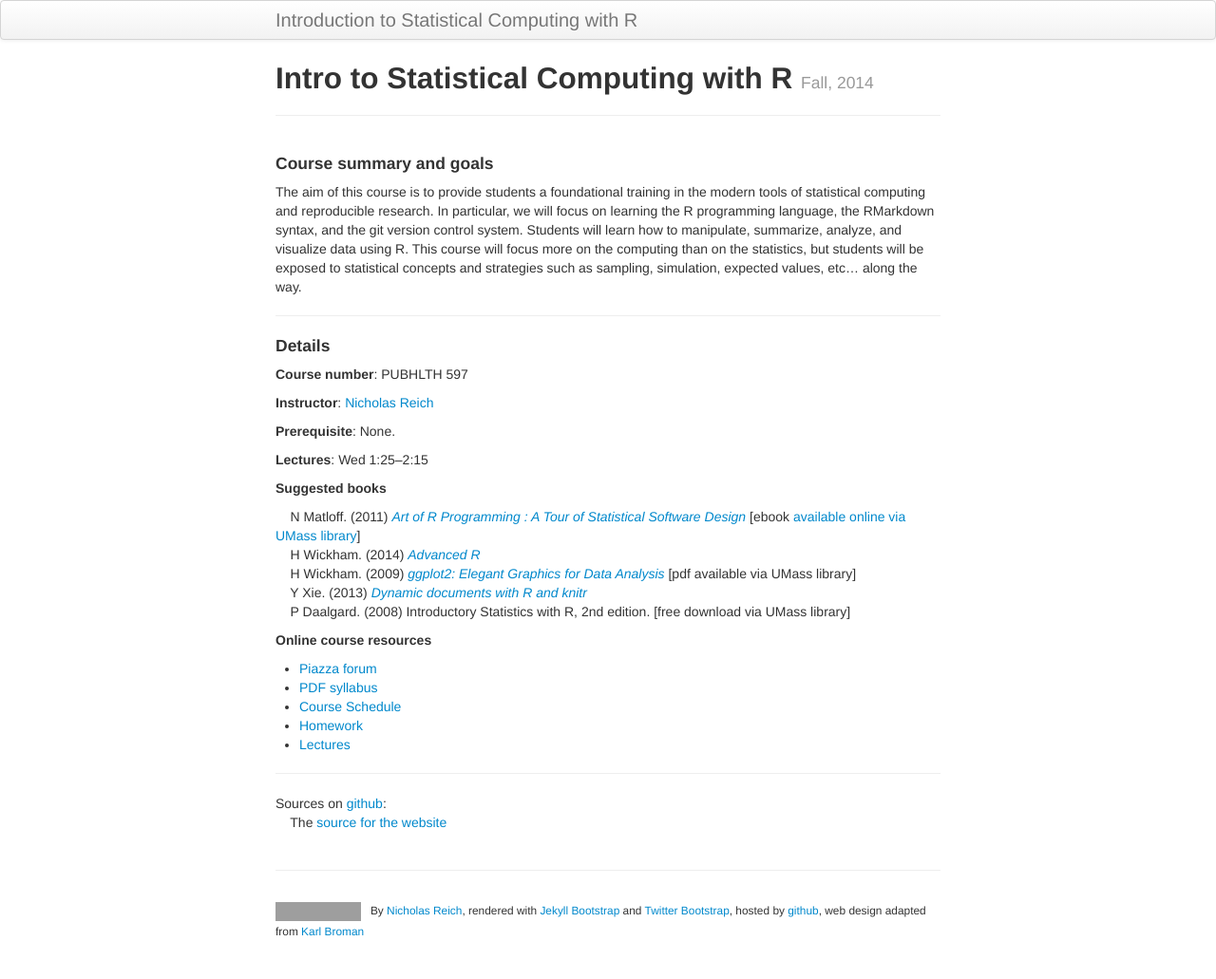
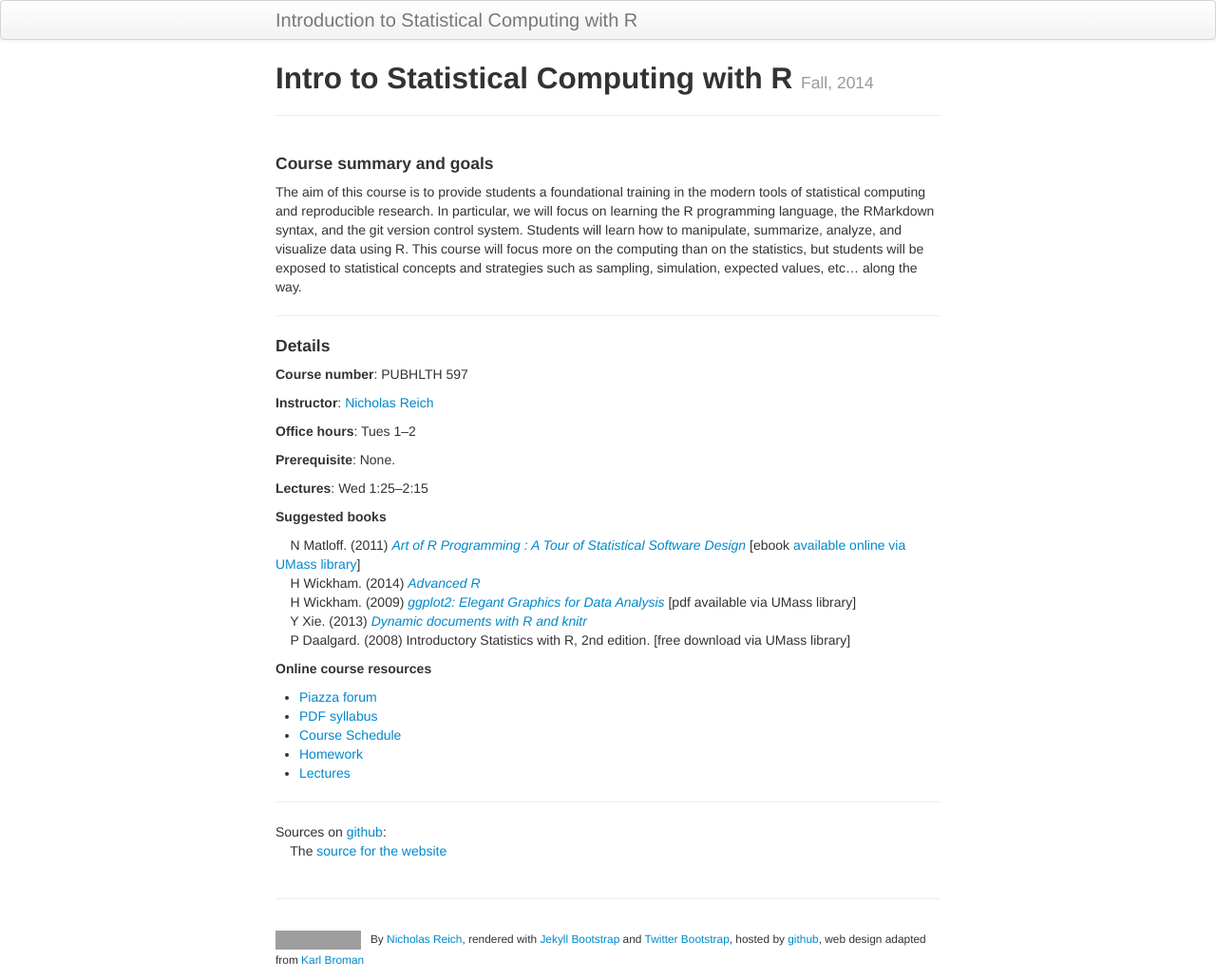
Before and after one commit to nickreich/statComp2014, a Jekyll site: the page built from index.md, in a window 1280 px wide. Shown: the whole page at 95% size. Built offline with Jekyll 4.4.1, drawn with Linux system fonts in a browser that asks for light colours; before the commit the page ends 1001 px from its top, so only the background shows below that; grey boxes are pictures that could not be loaded.

Commit message:
updates to lectures and index.

```diff
--- a/index.md
+++ b/index.md
@@ -17,7 +17,7 @@ The aim of this course is to provide students a foundational training in the mod
 
 **Instructor**: [Nicholas Reich](http://people.umass.edu/nick)
 
-<!--**Office hours**: Wed 9&ndash;10-->
+**Office hours**: Tues 1&ndash;2
 
 **Prerequisite**: None.
 
```
Also changed, not shown: pages/lectures.md (+2 -0 lines).
